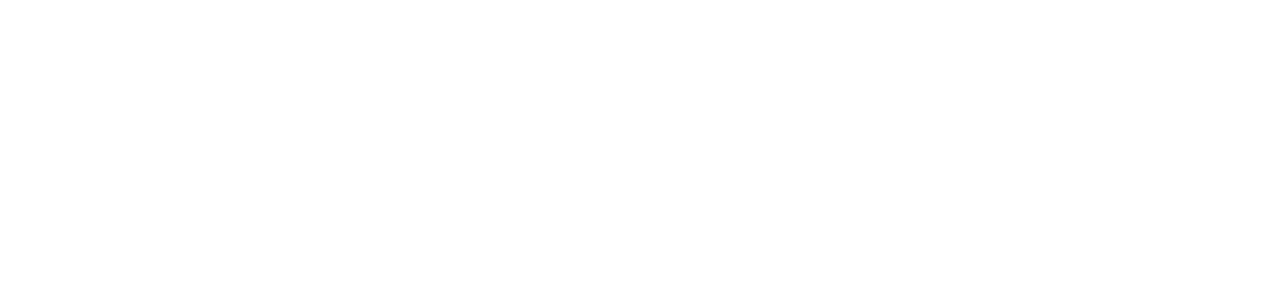
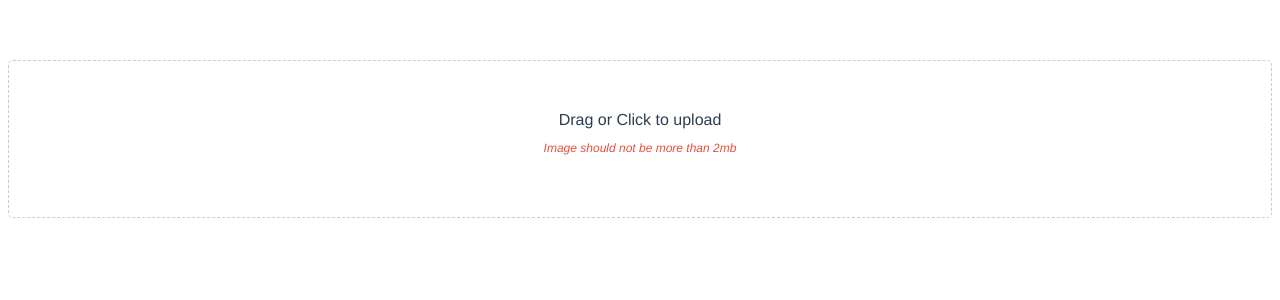
Before and after one commit to dev-makanju/UploadVue, a Vue app: page / in a window 1280 px wide. Shown: the top 300 px of the page. Built offline with nearby package versions, Linux system fonts and the light colour scheme.

Commit message:
feat: added config

```diff
--- a/src/App.vue
+++ b/src/App.vue
@@ -1,15 +1,17 @@
 <template>
   <div>
-
+    <UploadClient/>
   </div>
 </template>
 
 <script>
 
+import UploadClient from '@/components/UploadClient.vue';
+
 export default {
   name: 'App',
   components: {
-
+    UploadClient
   }
 }
 </script>
--- /dev/null
+++ b/src/components/UploadClient.vue
@@ -0,0 +1,35 @@
+<template>
+   <div class="img_wrapper">
+      <label for="upload">Drag or Click to upload</label>
+      <p>Image should not be more than 2mb</p>
+      <input
+         class="imageInp"
+         id="upload"
+         type="file"
+         @change="onUpload"
+         accept="image/*">
+   </div>
+</template>
+<style lang="css" scoped>
+   .imageInp {
+      display: none;
+   }
+
+   .img_wrapper {
+      border: 1px dashed #ccc;
+      padding: 50px;
+      border-radius: 5px;
+   }
+
+   .img_wrapper label {
+      cursor: pointer;
+   }
+
+   .img_wrapper p {
+      font-size: 12px;
+      font-weight: 300;
+      color:  #e74e3c;
+      font-style: italic;
+   }
+
+</style>
```
